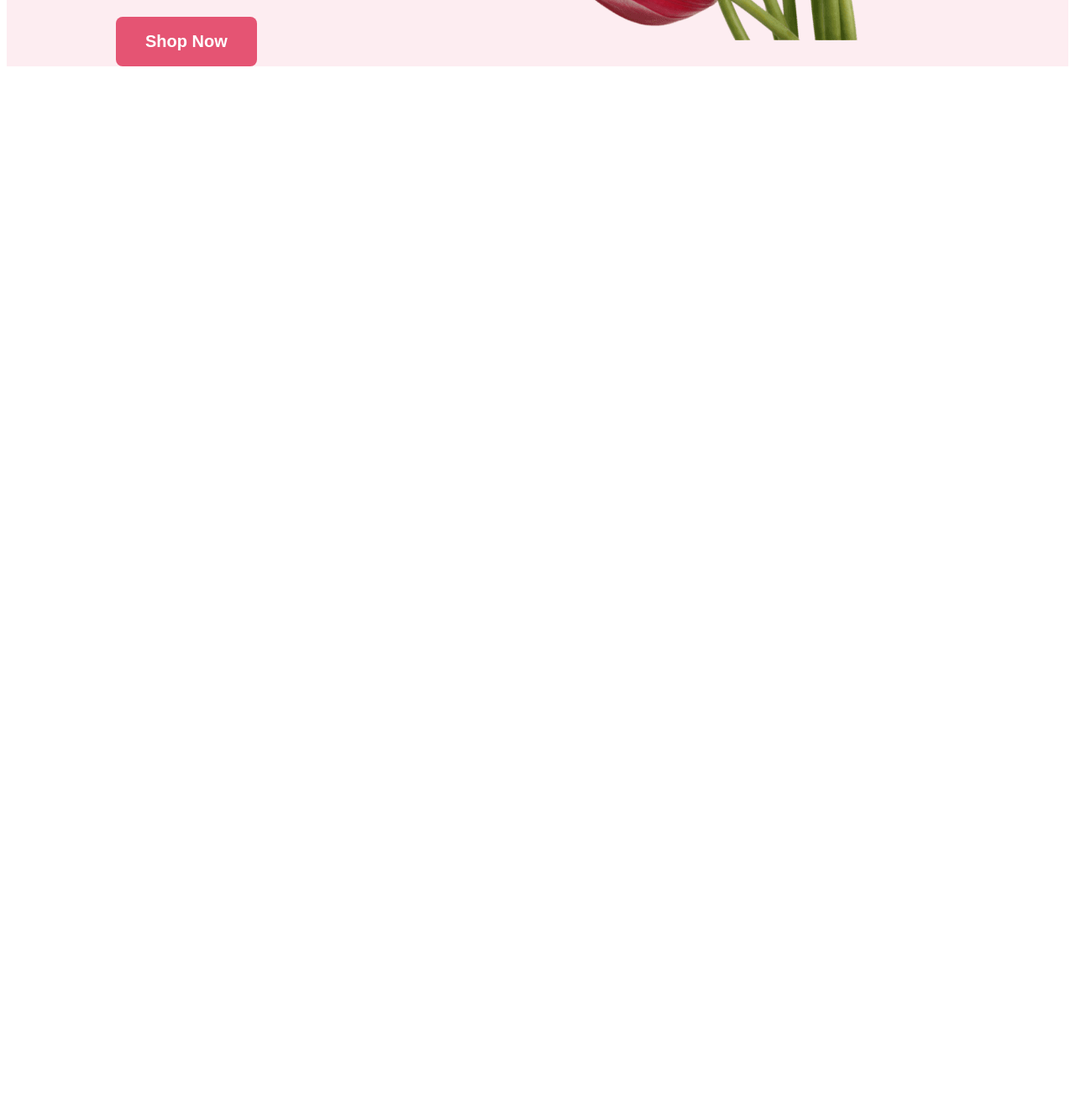
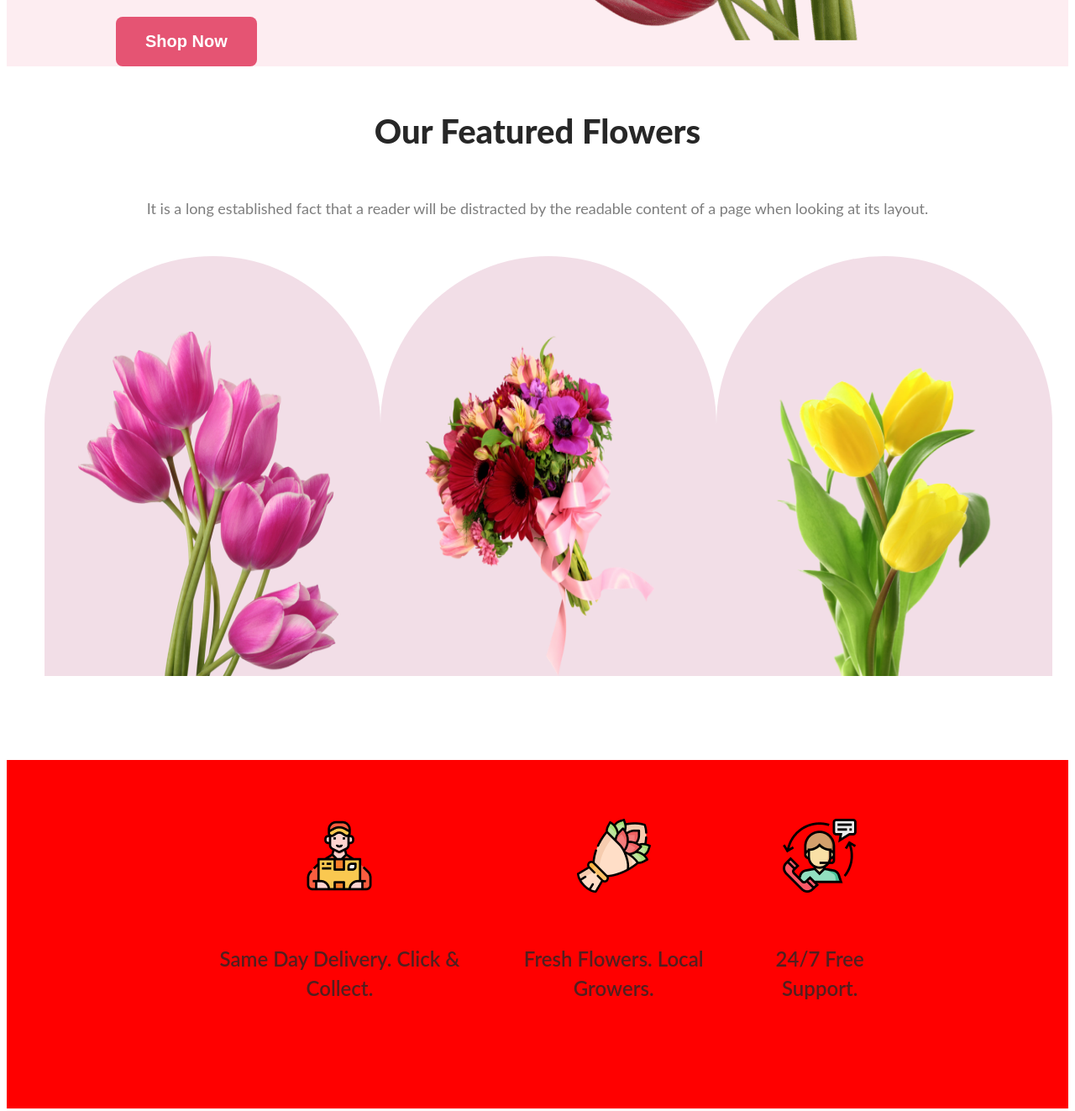
Before and after one commit to abarman079/flower-shopping, a plain HTML site: page index.html in a window 1280 px wide. Shown: the part 820-2143 px from the top of the page at 84% size. Before the commit the page ends 907 px from the top, so only its background shows below. Drawn offline with nearby package versions, Linux system fonts and the light colour scheme.

Commit message:
cards and service part added

```diff
--- a/index.html
+++ b/index.html
@@ -11,10 +11,7 @@
   <link rel="preconnect" href="https://fonts.gstatic.com" crossorigin />
   <link rel="preconnect" href="https://fonts.googleapis.com" />
   <link rel="preconnect" href="https://fonts.gstatic.com" crossorigin />
-    <link
-      href="https://fonts.googleapis.com/css2?family=Open+Sans:wght@400;700;800&display=swap"
-      rel="stylesheet"
-    />
+  <link href="https://fonts.googleapis.com/css2?family=Open+Sans:wght@400;700;800&display=swap" rel="stylesheet" />
   <link rel="stylesheet" href="Style/style.css">
 </head>
 
@@ -23,13 +20,50 @@
     <div class="banner">
       <div class="banner=content">
         <h3 class="abstract1">Let's make beautiful flowers a part of your life.</h3>
-            <h6 class="description1">It is a long established fact that a reader will be distracted by the readable content of a page when looking at its layout. The point of using Lorem Ipsum is that it has a more-or-less normal distribution of letters.</h6>
+        <h6 class="description1">It is a long established fact that a reader will be distracted by the readable content
+          of a page when looking at its layout. The point of using Lorem Ipsum is that it has a more-or-less normal
+          distribution of letters.</h6>
         <button class="btn-primary">Shop Now</button>
       </div>
       <img class="dp1" src="Flower Asset/pngwing 10.png" alt="">
     </div>
 
   </header>
+  <main>
+    <h4 class="abstract2">Our Featured Flowers</h4>
+    <h6 class="description2">It is a long established fact that a reader will be distracted by the readable content of a
+      page when looking at its layout.</h6>
 
+    <div class="card">
+      <div class="card1">
+        <img class="card1pic" src="Flower Asset/pngwing 6.png" alt="">
+      </div>
+      <div class="card1">
+        <img class="card1pic" src="Flower Asset/pngwing 5.png" alt="">
+      </div>
+      <div class="card1">
+        <img class="card1pic" src="Flower Asset/pngwing 7.png" alt="">
+      </div>
+    </div>
+  </main>
+
+  <main>
+    <div class="service">
+      <div class="call_us">
+        <div>
+          <img src="Flower Asset/Group 57.png" alt="">
+          <h6 class="delivery_service">Same Day Delivery. Click & Collect.</h6>
+        </div>
+        <div>
+          <img src="Flower Asset/Group 58.png" alt="">
+          <h6 class="delivery_service">Fresh Flowers. Local Growers.</h6>
+        </div>
+        <div>
+          <img src="Flower Asset/Group 59.png" alt="">
+          <h6 class="delivery_service">24/7 Free Support.</h6>
+        </div>
+      </div>
+    </div>
+  </main>
 
 </html>
--- a/style/style.css
+++ b/style/style.css
@@ -1,13 +1,12 @@
 body {
   font-family: "Open Sans", sans-serif;
 }
+
 /* header section starts from here */
-  .head{
-      background-color: rgba(229, 84, 115, 0.10);
-      ;
+.head {
+  background-color: rgba(229, 84, 115, 0.1);
+}
 
-      ;
-  }
 .banner {
   padding: 30px 30px 0px 130px;
   display: flex;
@@ -17,16 +16,17 @@ body {
 .banner-content {
   max-width: 500px;
 }
+
 .abstract1 {
   color: #272727;
   font-family: Lato;
   font-size: 80px;
   padding-bottom: 0px;
 }
+
 .dp1 {
   width: 635px;
   height: 800px;
-
 }
 
 .description1 {
@@ -52,3 +52,99 @@ body {
 }
 
 /* header section ends here */
+
+/* main section stars here */
+
+.card_container {
+  display: flex;
+
+}
+
+.abstract2 {
+  color: #272727;
+  text-align: center;
+  font-family: Lato;
+  font-size: 40px;
+  font-style: normal;
+  font-weight: 800;
+  line-height: normal;
+}
+
+.description2 {
+  color: rgba(39, 39, 39, 0.6);
+  text-align: center;
+  font-family: Lato;
+  font-size: 18px;
+  font-style: normal;
+  font-weight: 400;
+  line-height: 30px;
+}
+
+.card {
+  display: flex;
+  justify-content: space-between;
+  margin-left: 45px;
+  margin-right: 45px;
+}
+
+.card1 {
+  width: 400px;
+  height: 500px;
+  flex-shrink: 0;
+  border-radius: 300px 300px 0px 0px;
+  background: rgba(167, 33, 98, 0.15);
+}
+
+
+.card1pic {
+  width: 310px;
+  height: 410px;
+  flex-shrink: 0;
+  padding: 90px 78px 0px 40px;
+}
+
+.cardpic2 {
+  width: 370px;
+  height: 370px;
+  flex-shrink: 0;
+  padding: 110px 78px 0px 40px;
+
+}
+
+.cardpic3 {
+  width: 314px;
+  height: 471px;
+  flex-shrink: 0;
+  padding: 110px 78px 0px 76px;
+}
+
+/* service part startsb here */
+
+.service {
+background-color:red;
+
+}
+
+.call_us {
+  padding: 70px 0px 70px 0px ;
+  display: flex;
+  justify-content: space-between;
+  align-items: center;
+  margin-top: 100px;
+  margin-left: 220px;
+  margin-right: 200px;
+
+  text-align: center;
+
+}
+.delivery_service{
+  color: rgba(39, 39, 39, 0.80);
+  text-align: center;
+  font-family: Lato;
+  font-size: 24px;
+  font-style: normal;
+  font-weight: 600;
+  line-height: 35px;
+
+}
+/* service parts ends here */
```
Lines whose indentation alone changed are shown as unchanged.
